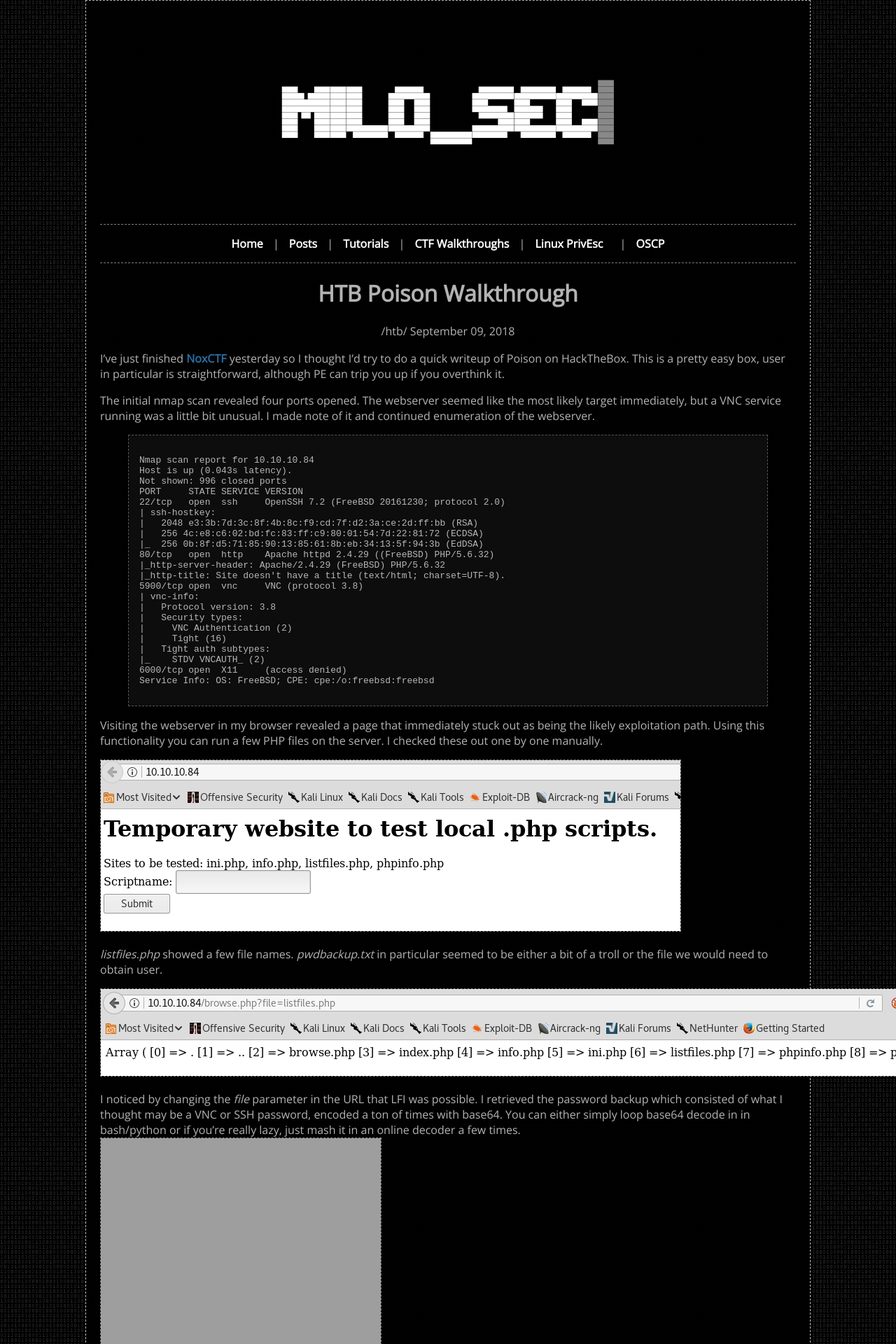
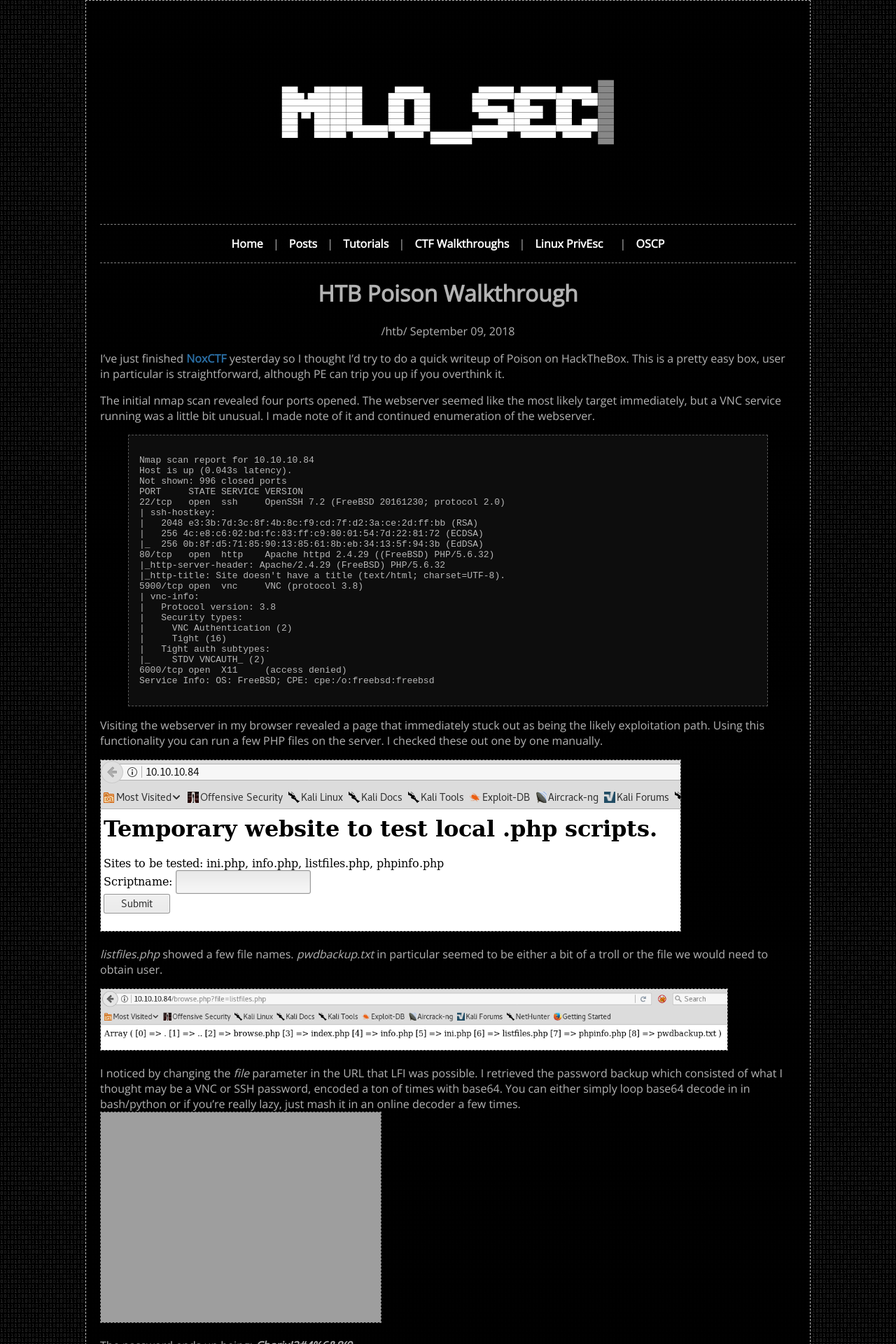
Before and after one commit to PercussiveElbow/PercussiveElbow.github.io, a Jekyll site: the page built from _posts/walkthroughs/2018-09-09-HTB-Poison.md, in a window 1280 px wide. Shown: the top 1920 px of the page at 70% size. Built offline with Jekyll 4.4.1, drawn with Linux system fonts in a browser that asks for light colours.

Commit message:
Fixing wonky css

```diff
--- a/assets/css/style.css
+++ b/assets/css/style.css
@@ -90,6 +90,9 @@
 img, main iframe {
 	/* width: 80%;
 	margin-left: 10%; */
+	display: inline-block;
+	max-width: 90%;
+	height: auto;
 	border: 1px dashed rgba(255,255,255,0.5);
 }
 
```
